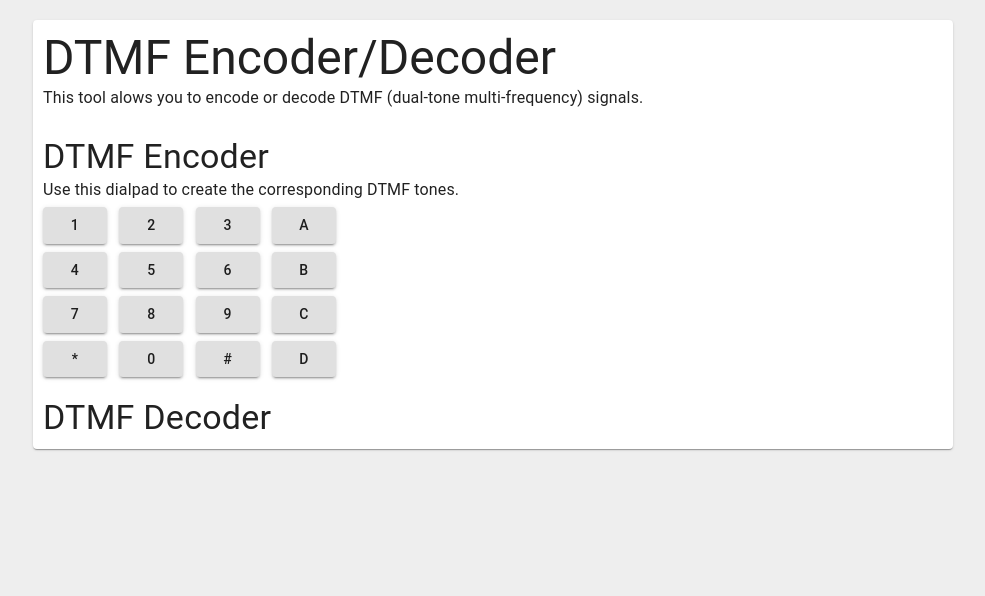
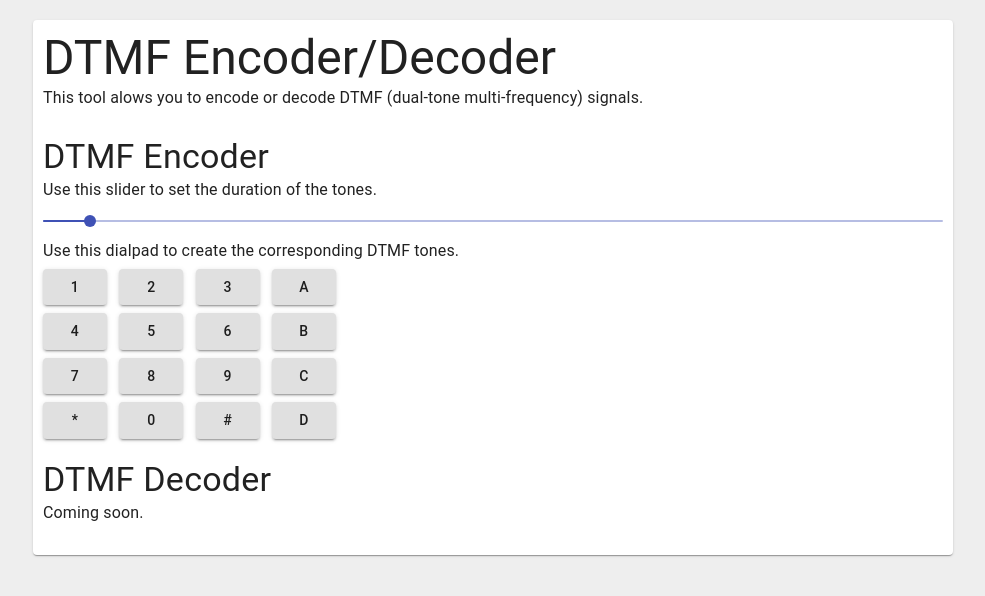
Before and after one commit to NHollmann/DTMF-Tool, a React (Create React App) app: page / in a window 1280 px wide. Shown: the top 596 px of the page, without its empty margins (147-1132 px from the left). Built offline with nearby package versions, Linux system fonts and the light colour scheme.

Commit message:
Duration slider

```diff
--- a/src/components/App.tsx
+++ b/src/components/App.tsx
@@ -26,6 +26,10 @@ const App: React.FC = () => {
         <Typography variant="h4">
           DTMF Decoder
         </Typography>
+        <Typography>
+          Coming soon.
+        </Typography>
+        <br />
       </Paper>
     </Container>
   );
--- a/src/components/Encoder.tsx
+++ b/src/components/Encoder.tsx
@@ -1,5 +1,5 @@
 import React from 'react';
-import { Grid, Button, Typography } from '@material-ui/core';
+import { Grid, Button, Typography, Slider } from '@material-ui/core';
 import { DTMF } from '../utils/dtmf';
 
 interface Props {
@@ -7,8 +7,29 @@ interface Props {
 }
 
 const Encoder = ({ dtmf }: Props) => {
+    const [duration, setDuration] = React.useState(0.2);
+
+    const handleDurationChange = (event: any, newValue: number | number[]) => {
+        if (!Array.isArray(newValue)) {
+            setDuration(newValue);
+            dtmf.setDuration(newValue);
+        }
+    };
+
     return (
         <>
+            <Typography gutterBottom>
+                Use this slider to set the duration of the tones.
+            </Typography>
+            <Slider
+                value={duration}
+                onChange={handleDurationChange}
+                min={0.1}
+                max={2.0}
+                step={0.1}
+                valueLabelDisplay={"auto"}
+                valueLabelFormat={x => `${x}s`}
+                aria-labelledby="continuous-slider" />
             <Typography gutterBottom>
                 Use this dialpad to create the corresponding DTMF tones.
             </Typography>
```
